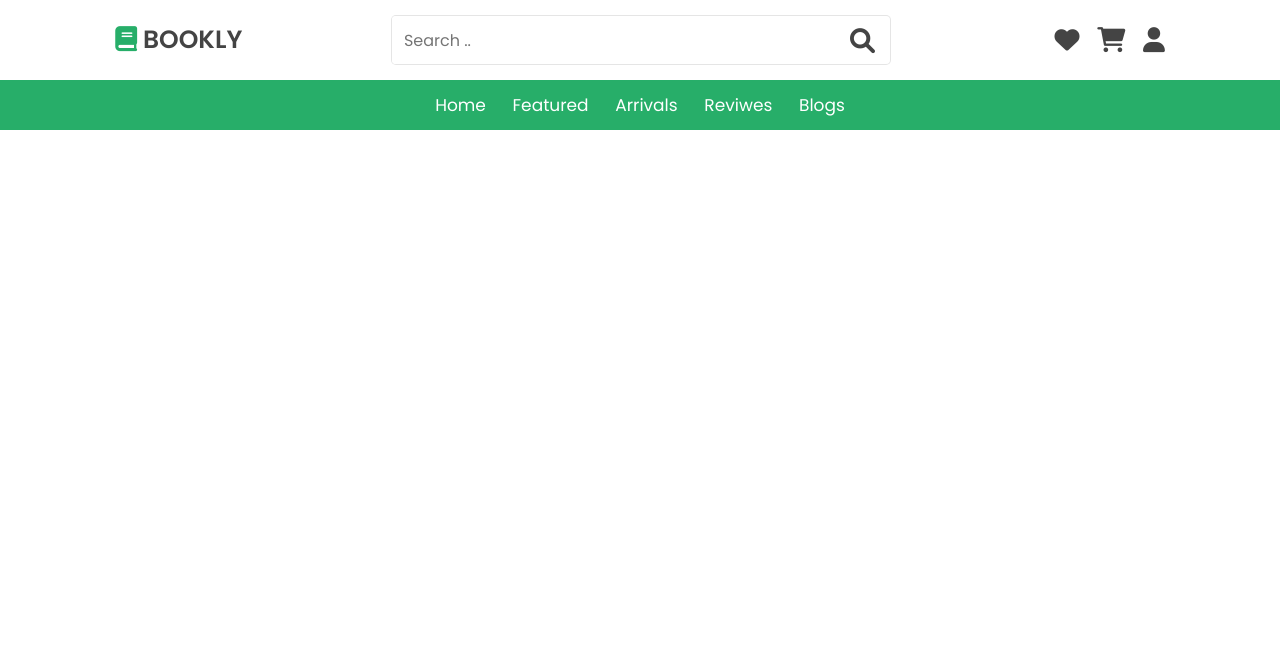
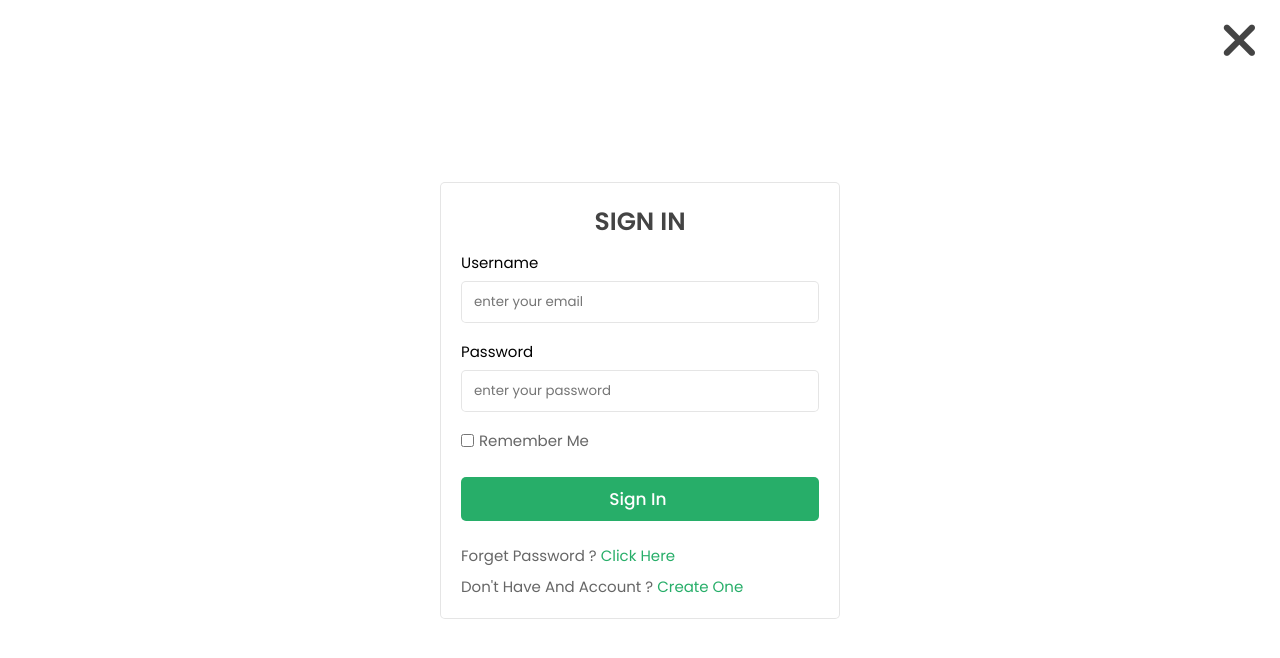
Before and after one commit to Enadabuzaid/bookShop, a plain HTML site: page index.html in a window 1280 px wide. Both pictures are taken after a click on the element 1153 px from the left and 39 px from the top of the page. Drawn offline with Linux system fonts and the light colour scheme.

Commit message:
add login section

```diff
--- a/css/style.css
+++ b/css/style.css
@@ -39,6 +39,24 @@ html::-webkit-scrollbar-track{
 html::-webkit-scrollbar-thumb{
     background: var(--black);
 }
+
+.btn{
+    margin-top: 1rem;
+    display: inline-block;
+    padding: .9rem 3rem;
+    border-radius: .5rem;
+    color: #fff;
+    background: var(--green);
+    font-size: 1.7rem;
+    cursor: pointer;
+    font-weight: 500;
+}
+
+.btn:hover{
+    background: var(--dark-color);
+}
+
+/* header start */
 
 .header .header-1{
     background: #fff;
@@ -134,6 +152,8 @@ html::-webkit-scrollbar-thumb{
     z-index: 1000;
 }
 
+/* end header  */
+
 .bottom-navbar{
     text-align: center;
     background: var(--green);
@@ -152,6 +172,97 @@ html::-webkit-scrollbar-thumb{
 .bottom-navbar a:hover{
     background: var(--dark-color);
 }
+
+/* login form */
+.login-form-container{
+    display: flex;
+    align-items: center;
+    justify-content: center;
+    background: rgba(255, 255, 255, 1);
+    position: fixed;
+    top: 0; right: -105%;
+    z-index: 1000;
+    height: 100%;
+    width: 100%;
+}
+
+.login-form-container.active{
+    right: 0;
+}
+
+.login-form-container form {
+    background: #fff;
+    border: var(--border);
+    width: 40rem;
+    padding: 2rem;
+    box-shadow: var(--box-shadow);
+    border-radius: .5rem;
+    margin: 2rem;
+}
+
+.login-form-container form  h3{
+    font-size: 2.5rem;
+    text-transform: uppercase;
+    color: var(--black);
+    text-align: center;
+}
+
+.login-form-container form span{
+    display: block;
+    font-size: 1.5rem;
+    padding-top: 1rem;
+}
+
+.login-form-container form .box{
+    margin: .7rem 0;
+    font-style: 1.6;
+    width: 100%;
+    border: var(--border);
+    border-radius: .5rem;
+    padding:1rem 1.2rem;
+    color:var(--black);
+    text-transform: none;
+}
+
+.login-form-container form .checkbox{
+    display: flex;
+    align-items: center;
+    gap: .5rem;
+    padding: 1rem 0;
+}
+
+.login-form-container form .checkbox label{
+    font-size: 1.5rem;
+    color: var(--light-color);
+    cursor: pointer;
+}
+
+.login-form-container form  .btn{
+    text-align: center;
+    width: 100%;
+    margin: 1.5rem 0;
+}
+
+.login-form-container form p{
+    padding-top: .8rem;
+    color: var(--light-color);
+    font-size: 1.5rem;
+}
+
+.login-form-container form p a{
+    color: var(--green);
+    /* text-decoration: underline; */
+}
+
+.login-form-container #close-login-btn{
+    position: absolute;
+    top: 1.5rem; right: 2.5rem;
+    font-size: 5rem;
+    color: var(--black);
+    cursor: pointer;
+}
+
+
 
 /* media queries */
 @media (max-width:991px){
--- a/index.html
+++ b/index.html
@@ -58,6 +58,27 @@
     <!-- end nav bar bottom -->
 
 
+    <!-- login form  -->
+        <div class="login-form-container">
+            <div id="close-login-btn" class="fas fa-times"></div>
+            <form action="">
+                <h3>Sign in</h3>
+                <span>username</span>
+                <input type="text" name="" placeholder="enter your email" id="" class="box">
+
+                <span>password</span>
+                <input type="password" name="" placeholder="enter your password" id="" class="box">
+
+                <div class="checkbox">
+                    <input type="checkbox" name="" id="remember-me">
+                    <label for="remember-me">remember me</label>
+                </div>
+                <input type="submit" value="sign in " class="btn">
+                <p>forget password ? <a href="#">click here</a></p>
+                <p>don't have and account ? <a href="#">create one</a></p>
+            </form>
+        </div>
+    <!-- end login form -->
 
 
     <!-- custome js file link -->
--- a/js/scripts.js
+++ b/js/scripts.js
@@ -3,6 +3,17 @@ searchForm = document.querySelector('.form-search');
 document.querySelector('#search-btn').onclick = () =>{
     searchForm.classList.toggle('active');
 }
+
+// login form
+    let loginForm = document.querySelector('.login-form-container');
+    document.querySelector('#login-btn').onclick = () => {
+        loginForm.classList.toggle('active');
+    }
+
+    document.querySelector('#close-login-btn').onclick = () => {
+        loginForm.classList.remove('active');
+    }
+// end login form
 
 window.onscroll = () =>{
     searchForm.classList.remove('active');
```
